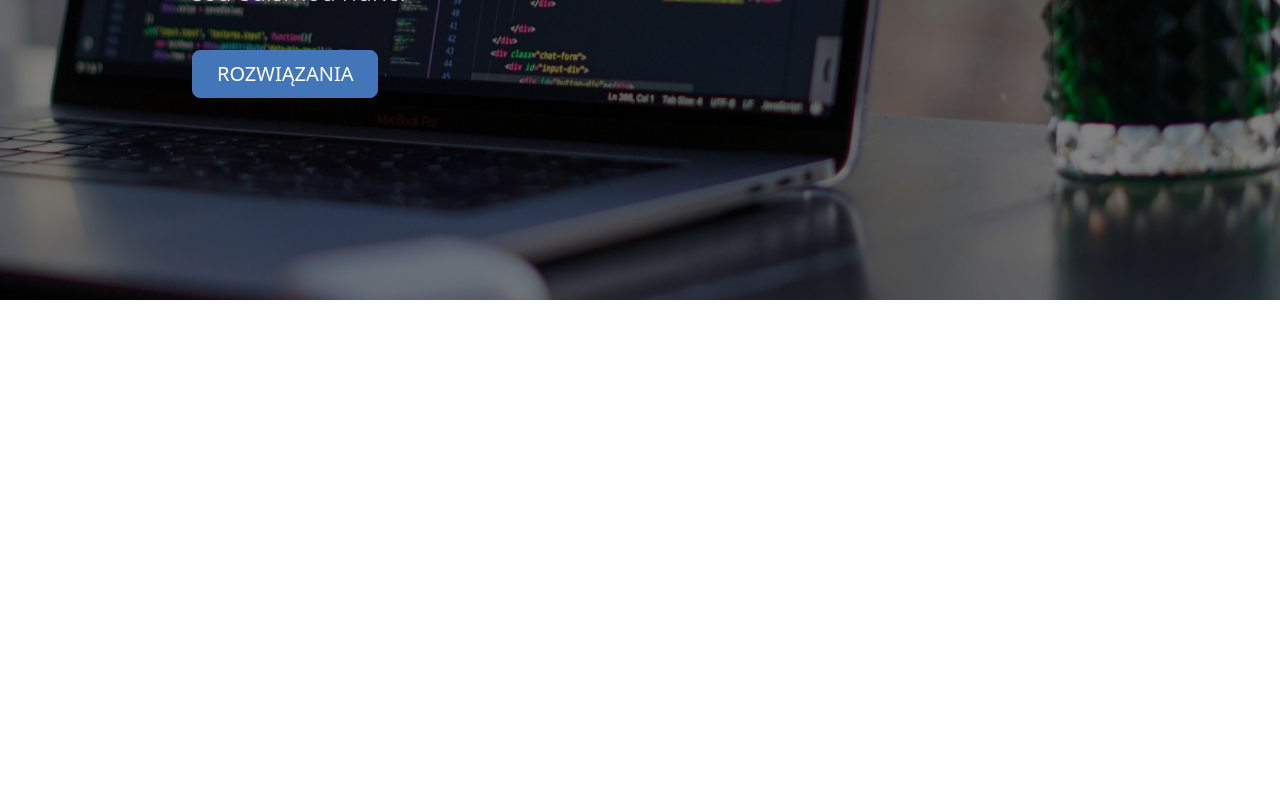
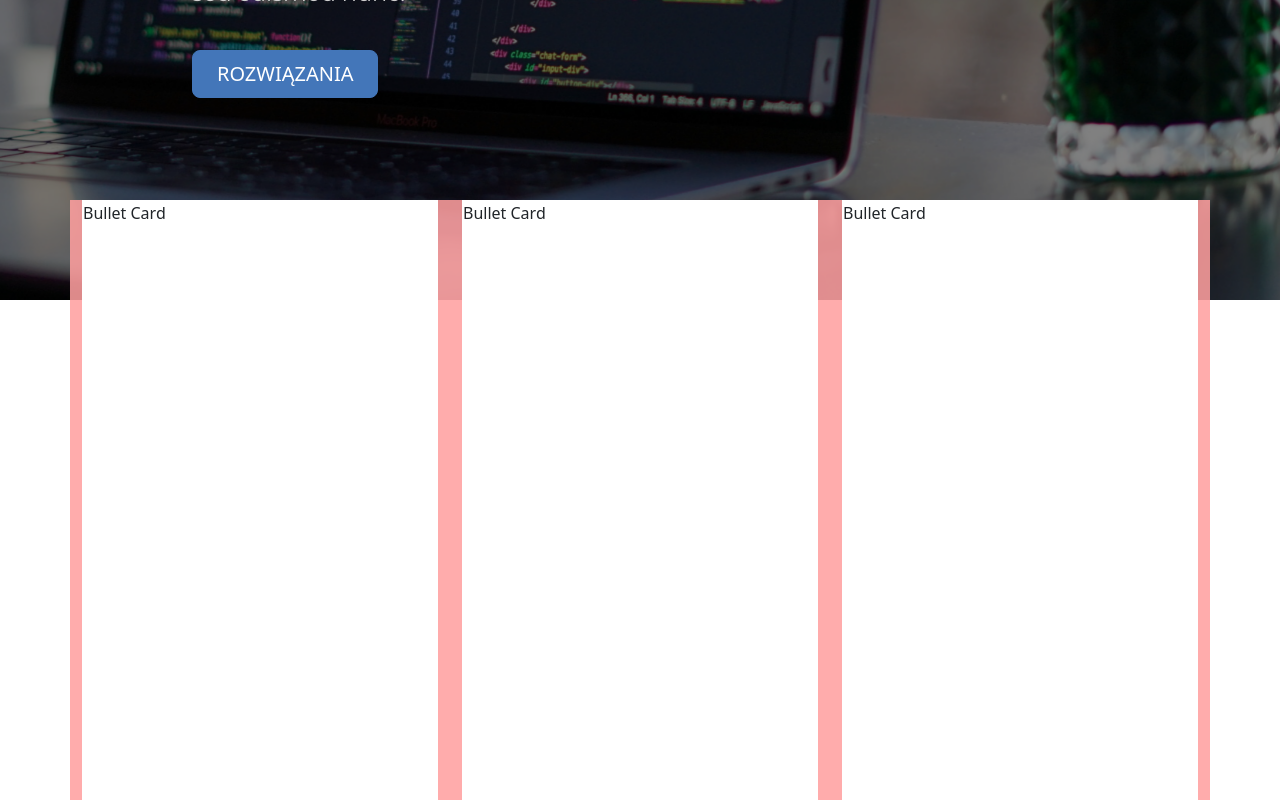
Before and after one commit to RafWiel/Demo-Homepage, a React (Vite) app: page / in a window 1280 px wide. Shown: the part 496-1296 px from the top of the page. Before the commit the page ends 800 px from the top, so only its background shows below. Built offline with nearby package versions, Linux system fonts and the light colour scheme.

Commit message:
WIP Add MainCards

```diff
--- /dev/null
+++ b/src/assets/home/bullet-card.css
@@ -0,0 +1,91 @@
+@import '../fonts.css';
+@import '../keyframes.css';
+
+.bc-container {
+    height: 600px;
+    transition: border .5s, background-color .25s;
+    border: 1px solid white;
+    background-color: white;
+}
+
+.bc-container:hover {
+    border: 1px solid #4388c4;
+    background-color: #fafaff;
+}
+
+.bc-container:hover img {
+    filter: saturate(100%) opacity(1);
+    transform: scale(1.1);
+}
+
+.bc-title {
+    font-family: 'Montserrat', 'Segoe UI', Tahoma, Geneva, Verdana, sans-serif;
+    font-size: 28px;
+    font-weight: 600;
+    line-height: 1.2em;
+    color: #203040;
+    text-align: center;
+}
+
+.bc-text {
+    font-family: 'Segoe UI', Tahoma, Geneva, Verdana, sans-serif;
+    font-size: 18px;
+    line-height: 1.2em;
+    color: #808080;
+}
+
+.bc-image-container {
+    height: 100px;
+    overflow: hidden;
+    margin: -1px -1px 0 -1px;
+}
+
+.bc-image {
+    width: 100%;
+    height: 100px;
+    object-fit: cover;
+    object-position: center center;
+    transition: transform .5s, filter .5s ease-in-out;
+    filter: saturate(30%) opacity(.8);
+}
+
+.bc-button-container {
+    width: 50%;
+    margin-top: 20px;
+    margin-left: auto;
+    margin-right: auto;
+}
+
+@keyframes saturate {
+    from {
+        filter: saturate(30%) opacity(.8);
+    }
+    to {
+        filter: saturate(100%) opacity(1);
+    }
+}
+
+@media (max-width: 1280px) {
+    .bc-container {
+        height: 700px;
+    }
+}
+
+@media (max-width: 960px) {
+    .bc-container {
+        height: 400px;
+    }
+}
+
+@media (max-width: 600px) {
+    .bc-container {
+        height: 500px;
+    }
+    .bc-title {
+        font-size: 20px;
+    }
+
+    .bc-text {
+        font-size: 17px;
+    }
+}
--- a/src/assets/home/image-slider.css
+++ b/src/assets/home/image-slider.css
@@ -36,7 +36,7 @@
 
 .is-temp-text {
     position: absolute;
-    z-index: 10;
+    z-index: 1;
     font-size: .7em;
     color: #f0f0f0;
     margin: 10px 0 0 10px;
--- /dev/null
+++ b/src/assets/home/main-cards.css
@@ -0,0 +1,36 @@
+@import '../keyframes.css';
+
+.mc-main-container {
+    position: absolute;
+    width: 100%;
+    height: 600px;
+    overflow: hidden;
+    margin-top: -100px;
+    z-index: 1;
+  }
+
+  .mc-container {
+    animation: slideUp 4s ease-out, fadeIn 3s ease-in;
+    background-color: #ffa0a0dd;
+  }
+
+  @keyframes slideUp {
+    from {
+      margin-top: 500px;
+    }
+    to {
+      margin-top: 0px;
+    }
+  }
+
+  @media (max-width: 576px) {
+    .mc-main-container {
+      margin-top: -40px;
+    }
+  }
+
+  @media (max-width: 992px) {
+    .mc-container {
+      max-width: 100%;
+    }
+  }
--- a/src/assets/home/main-image.css
+++ b/src/assets/home/main-image.css
@@ -8,7 +8,7 @@
     position: relative;
     width: 100%;
     height: 700px;
-    z-index: 10;
+    z-index: 1;
     background-color: #e0e0e0;
 }
 
--- a/src/assets/navbar.css
+++ b/src/assets/navbar.css
@@ -18,4 +18,5 @@
 .navbar-logo {
     height: 1.5em;
     margin-left: 1em;
+    margin-top: -8px;
 }
--- /dev/null
+++ b/src/components/home/BulletCard.tsx
@@ -0,0 +1,11 @@
+import '../../assets/home/bullet-card.css';
+
+const MainCards = () => {
+    return (
+        <div className="bc-container">
+            Bullet Card
+        </div>
+    );
+}
+
+export default MainCards;
--- /dev/null
+++ b/src/components/home/MainCards.tsx
@@ -0,0 +1,51 @@
+import Container from 'react-bootstrap/Container';
+import Row from 'react-bootstrap/Row';
+import Col from 'react-bootstrap/Col';
+import BulletCard from './BulletCard';
+import '../../assets/home/main-cards.css';
+import { useEffect, useRef } from 'react';
+
+const MainCards = () => {
+
+
+    return (
+        <div className="mc-main-container">
+            <Container className="mc-container">
+                <Row no-gutters>
+                    <Col
+                        cols="12"
+                        md="4">
+                        <BulletCard
+                            imagePath="cards/projects.jpg"
+                            title="Projekty"
+                            text="Lorem ipsum dolor sit amet, consectetur adipiscing elit. Quisque dignissim feugiat eros a eleifend. Praesent tincidunt lacus ornare, efficitur sem sed, fringilla odio. Ut sed euismod nunc. Mauris dictum imperdiet nunc, nec sagittis felis rutrum sit amet. Nunc rhoncus quam volutpat neque gravida, consequat pulvinar felis blandit. In nulla turpis, laoreet non auctor eget, congue non mi. Morbi id dapibus massa, eu venenatis est. Quisque porta sem sed turpis euismod, eu scelerisque diam ultrices. Aenean et arcu ut erat mollis blandit id non magna. Quisque id congue risus, vel cursus orci.Lorem ipsum dolor sit amet, consectetur adipiscing elit. Quisque dignissim feugiat eros a eleifend. Praesent tincidunt lacus ornare, efficitur sem sed, fringilla odio. Ut sed euismod nunc. Mauris dictum imperdiet nunc, nec sagittis felis rutrum sit amet. Nunc rhoncus quam volutpat neque gravida, consequat pulvinar felis blandit. In nulla turpis, laoreet non auctor eget, congue non mi. Morbi id dapibus massa, eu venenatis est. Quisque porta sem sed turpis euismod, eu scelerisque diam ultrices. Aenean et arcu ut erat mollis blandit id non magna. Quisque id congue risus, vel cursus orci."
+                            route="solutions"
+                            class="ma-3"/>
+                    </Col>
+                    <Col
+                        cols="12"
+                        md="4">
+                        <BulletCard
+                            imagePath="cards/services.jpg"
+                            title="Usługi"
+                            text="Lorem ipsum dolor sit amet, consectetur adipiscing elit. Quisque dignissim feugiat eros a eleifend. Praesent tincidunt lacus ornare, efficitur sem sed, fringilla odio. Ut sed euismod nunc. Mauris dictum imperdiet nunc, nec sagittis felis rutrum sit amet. Nunc rhoncus quam volutpat neque gravida, consequat pulvinar felis blandit. In nulla turpis, laoreet non auctor eget, congue non mi. Morbi id dapibus massa, eu venenatis est. Quisque porta sem sed turpis euismod, eu scelerisque diam ultrices. Aenean et arcu ut erat mollis blandit id non magna. Quisque id congue risus, vel cursus orci."
+                            route="services"
+                            class="ma-3"/>
+                    </Col>
+                    <Col
+                        cols="12"
+                        md="4">
+                        <BulletCard
+                            imagePath="cards/service.jpg"
+                            title="Serwis"
+                            text="Lorem ipsum dolor sit amet, consectetur adipiscing elit. Quisque dignissim feugiat eros a eleifend. Praesent tincidunt lacus ornare, efficitur sem sed, fringilla odio. Ut sed euismod nunc. Mauris dictum imperdiet nunc, nec sagittis felis rutrum sit amet. Nunc rhoncus quam volutpat neque gravida, consequat pulvinar felis blandit. In nulla turpis, laoreet non auctor eget, congue non mi. Morbi id dapibus massa, eu venenatis est. Quisque porta sem sed turpis euismod, eu scelerisque diam ultrices. Aenean et arcu ut erat mollis blandit id non magna. Quisque id congue risus, vel cursus orci."
+                            route="service"
+                            class="ma-3"/>
+                    </Col>
+                </Row>
+            </Container>
+        </div>
+    );
+}
+
+export default MainCards;
--- a/src/pages/Home.tsx
+++ b/src/pages/Home.tsx
@@ -1,9 +1,11 @@
 import MainImage from "../components/home/MainImage";
+import MainCards from "../components/home/MainCards";
 
 const Home = () => {
     return (
         <>
             <MainImage />
+            <MainCards />
         </>
     );
 }
```
